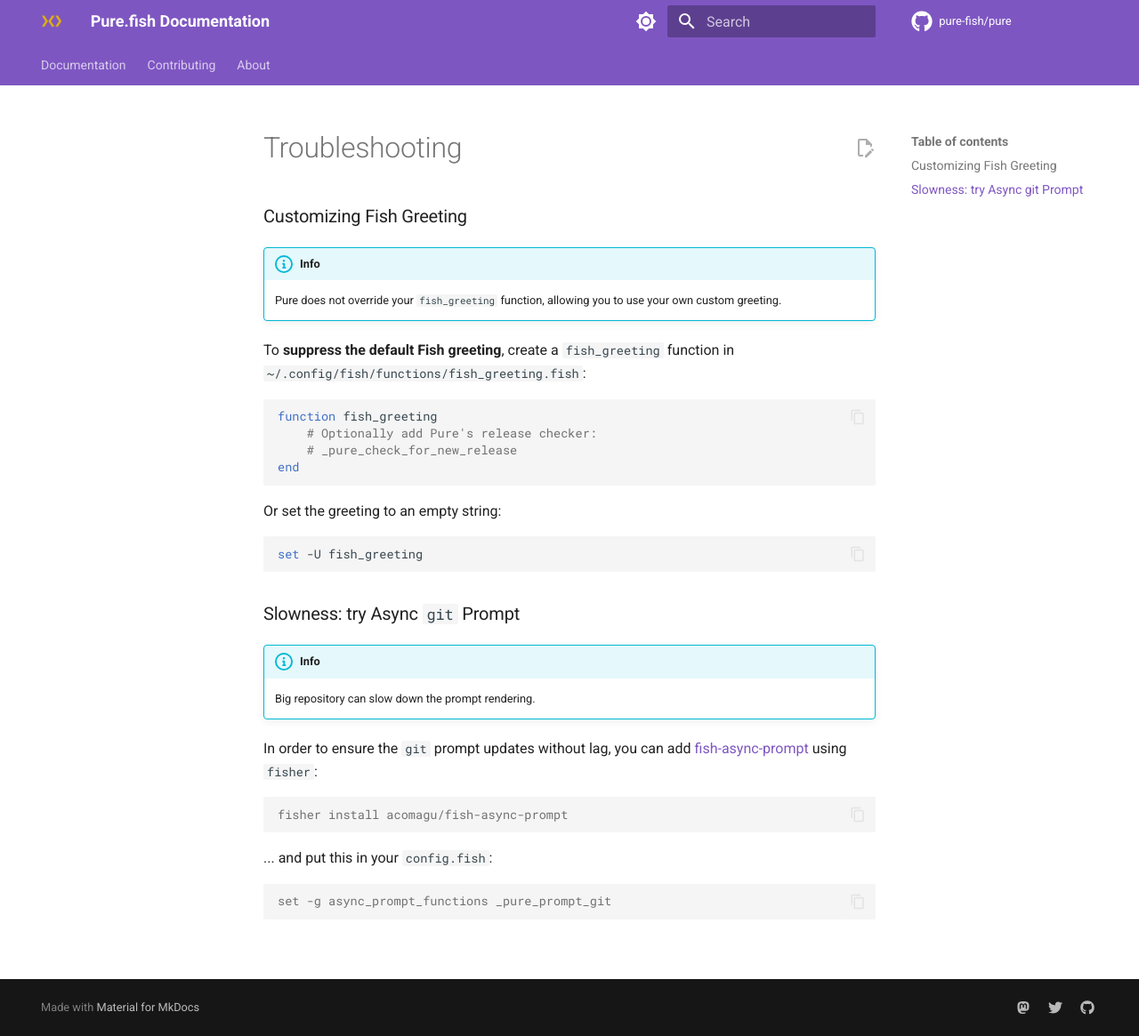
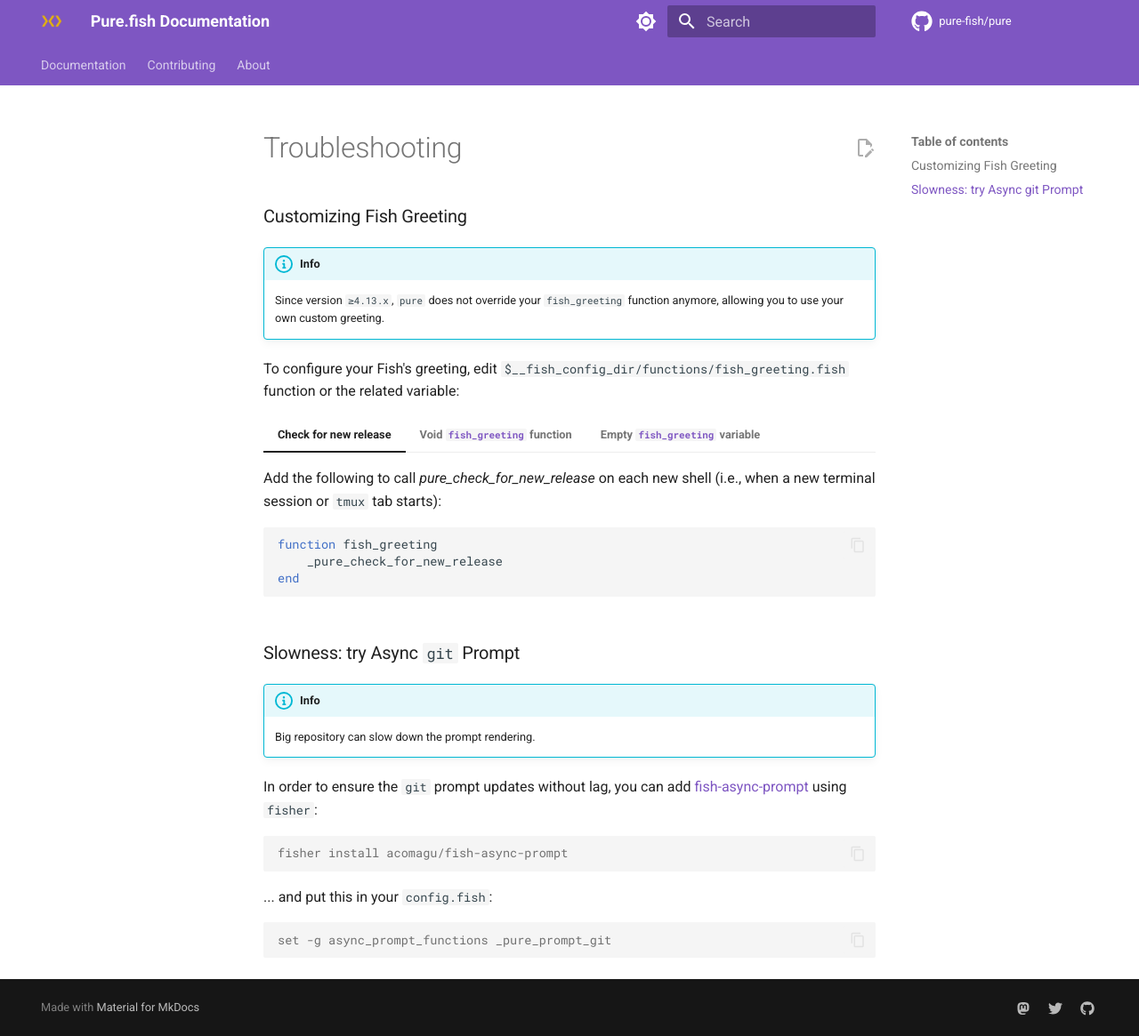
Before and after one commit to pure-fish/pure, an MkDocs documentation site: the page built from docs/components/troubleshooting.md, in a window 1280 px wide and 1165 px high. Shown: the whole window at 89% size. Built offline with MkDocs 1.6.1 and Material for MkDocs 9.7.7, drawn with Linux system fonts in a browser that asks for light colours; comment, search, counter and statistics services are not loaded.

Commit message:
docs(greeting): update `release checking` and add greeting customization instructions

````diff
--- a/docs/components/troubleshooting.md
+++ b/docs/components/troubleshooting.md
@@ -2,22 +2,36 @@
 
 !!! info
 
-    Pure does not override your `fish_greeting` function, allowing you to use your own custom greeting.
+    Since version `≥4.13.x`, `pure` does not override your `fish_greeting` function anymore, allowing you to use your own custom greeting.
 
-To **suppress the default Fish greeting**, create a `fish_greeting` function in `~/.config/fish/functions/fish_greeting.fish`:
+To configure your Fish's greeting, edit `$__fish_config_dir/functions/fish_greeting.fish` function or the related variable:
 
-```fish
-function fish_greeting
-    # Optionally add Pure's release checker:
-    # _pure_check_for_new_release
-end
-```
+===  "Check for new release"
 
-Or set the greeting to an empty string:
+    Add the following to call _pure_check_for_new_release_ on each new shell (i.e., when a new terminal session or `tmux` tab starts):
 
-```fish
-set -U fish_greeting
-```
+    ```fish
+    function fish_greeting
+        _pure_check_for_new_release
+    end
+    ```
+=== "Void `fish_greeting` function"
+
+    Voiding the _fish_greeting.fish_ function will stop printing any greeting:
+
+    ```fish
+    function fish_greeting
+        # remove content to disable greeting
+    end
+    ```
+
+=== "Empty `fish_greeting` variable"
+
+    Or set the greeting to an empty string to stop printing any greeting:
+
+    ```fish
+    set --universal fish_greeting
+    ```
 
 ### Slowness: try Async `git` Prompt
 
````
Also changed, not shown: docs/components/features-list.md (+1 -13 lines).
